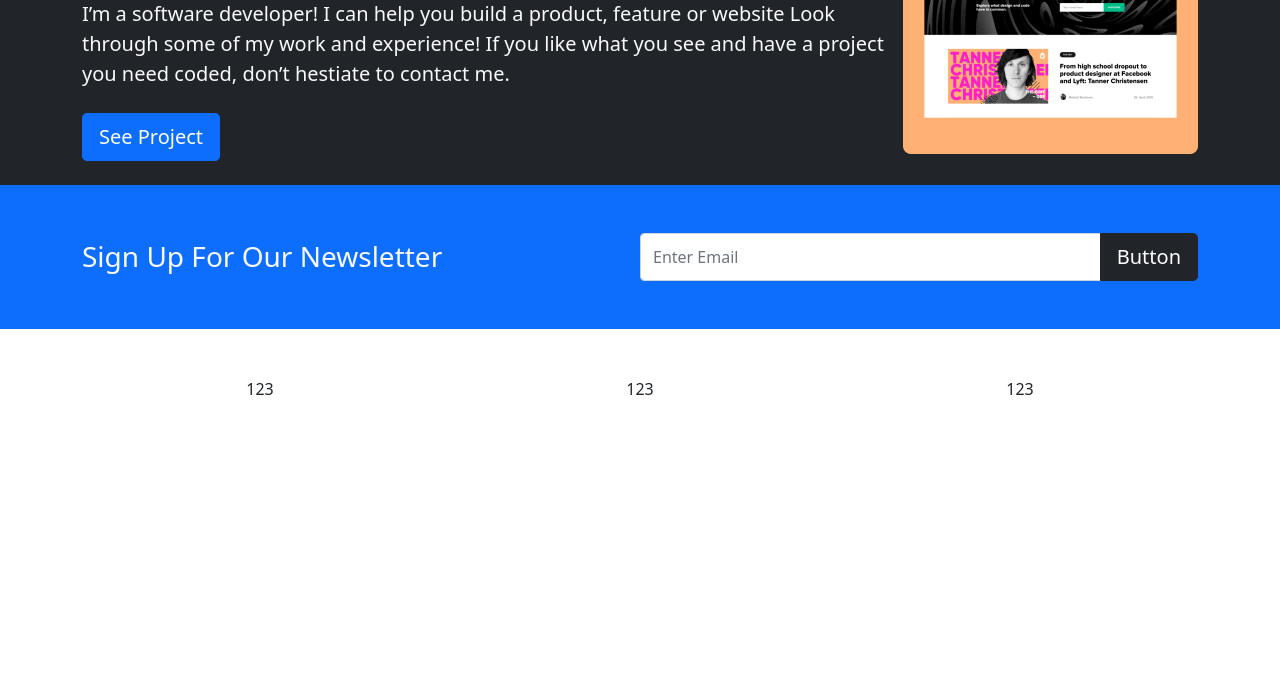
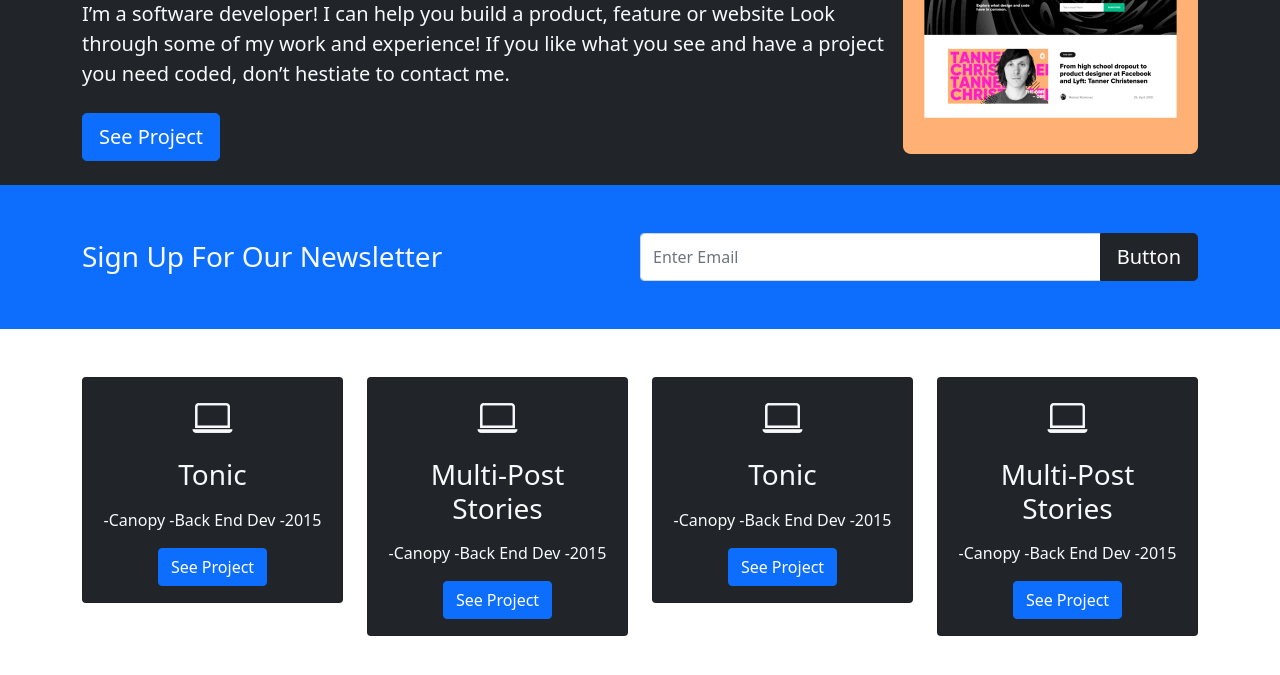
Before and after one commit to OybekKayumov/bootstrap-firststeps, a plain HTML site: page index.html in a window 1280 px wide. Shown: the part 217-892 px from the top of the page. Before the commit the page ends 800 px from the top, so only its background shows below. Drawn offline with nearby package versions, Linux system fonts and the light colour scheme.

Commit message:
added works

```diff
--- a/index.html
+++ b/index.html
@@ -6,7 +6,12 @@
     <meta name="viewport" content="width=device-width, initial-scale=1.0">
     <link href="https://cdn.jsdelivr.net/npm/bootstrap@5.0.2/dist/css/bootstrap.min.css" rel="stylesheet"
         integrity="sha384-EVSTQN3/azprG1Anm3QDgpJLIm9Nao0Yz1ztcQTwFspd3yD65VohhpuuCOmLASjC" crossorigin="anonymous">
-        <link rel="stylesheet" href="style.css">
+    <link rel="stylesheet" href="style.css">
+
+    <!-- https://blog.getbootstrap.com/2021/01/07/bootstrap-icons-1-3-0/ -->
+    <!-- Option 1: Include in HTML -->
+    <link rel="stylesheet" href="https://cdn.jsdelivr.net/npm/bootstrap-icons@1.3.0/font/bootstrap-icons.css" crossorigin="anonymous">
+
     <title>Frontend Bootcamp</title>
 </head>
 <body>
@@ -94,9 +99,83 @@
     <section class="p-5">
         <div class="container">
             <div class="row text-center">
-                <div class="col">123</div>
-                <div class="col">123</div>
-                <div class="col">123</div>
+                <!-- col: display column, col-md-column in mobile -->
+                <div class="col-md">
+                    <div class="card bg-dark text-light">
+                        <div class="card-body text-center">
+                            <div class="h1 mb-3">
+                                <i class="bi bi-laptop"></i>
+                            </div>
+                            <h3 class="card-title mb-3">Tonic</h3>
+                            <p class="card-text">
+                                -Canopy
+                                -Back End Dev
+                                -2015
+                            </p>
+                            <a href="#" class="btn btn-primary">See Project</a>
+                        </div>
+                    </div>
+                </div>
+
+                <!-- 2 -->
+
+                <div class="col-md">
+                    <div class="card bg-dark text-light">
+                        <div class="card-body text-center">
+                            <div class="h1 mb-3">
+                                <i class="bi bi-laptop"></i>
+                            </div>
+                            <h3 class="card-title mb-3">Multi-Post
+                            Stories</h3>
+                            <p class="card-text">
+                                -Canopy
+                                -Back End Dev
+                                -2015
+                            </p>
+                            <a href="#" class="btn btn-primary">See Project</a>
+                        </div>
+                    </div>
+                </div>
+
+                <!-- 3 -->
+
+                <div class="col-md">
+                    <div class="card bg-dark text-light">
+                        <div class="card-body text-center">
+                            <div class="h1 mb-3">
+                                <i class="bi bi-laptop"></i>
+                            </div>
+                            <h3 class="card-title mb-3">Tonic</h3>
+                            <p class="card-text">
+                                -Canopy
+                                -Back End Dev
+                                -2015
+                            </p>
+                            <a href="#" class="btn btn-primary">See Project</a>
+                        </div>
+                    </div>
+                </div>
+
+                <!-- 4 -->
+
+                <div class="col-md">
+                    <div class="card bg-dark text-light">
+                        <div class="card-body text-center">
+                            <div class="h1 mb-3">
+                                <i class="bi bi-laptop"></i>
+                            </div>
+                            <h3 class="card-title mb-3">Multi-Post
+                            Stories</h3>
+                            <p class="card-text">
+                                -Canopy
+                                -Back End Dev
+                                -2015
+                            </p>
+                            <a href="#" class="btn btn-primary">See Project</a>
+                        </div>
+                    </div>
+                </div>
+
             </div>
         </div>
 
```
